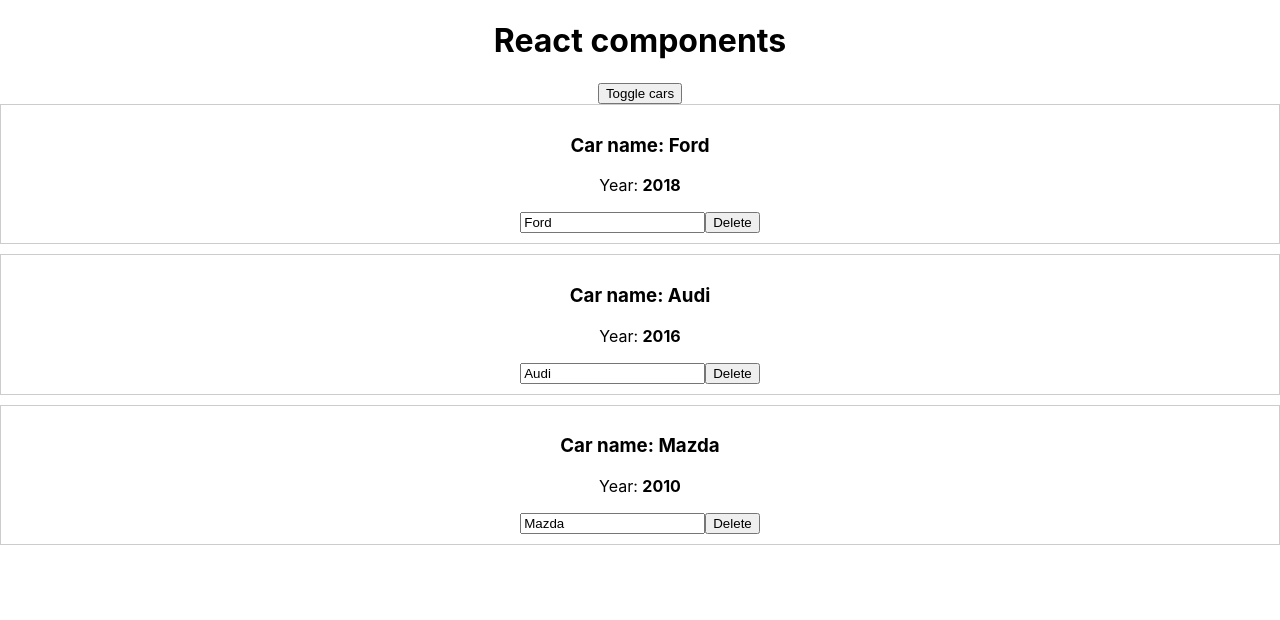
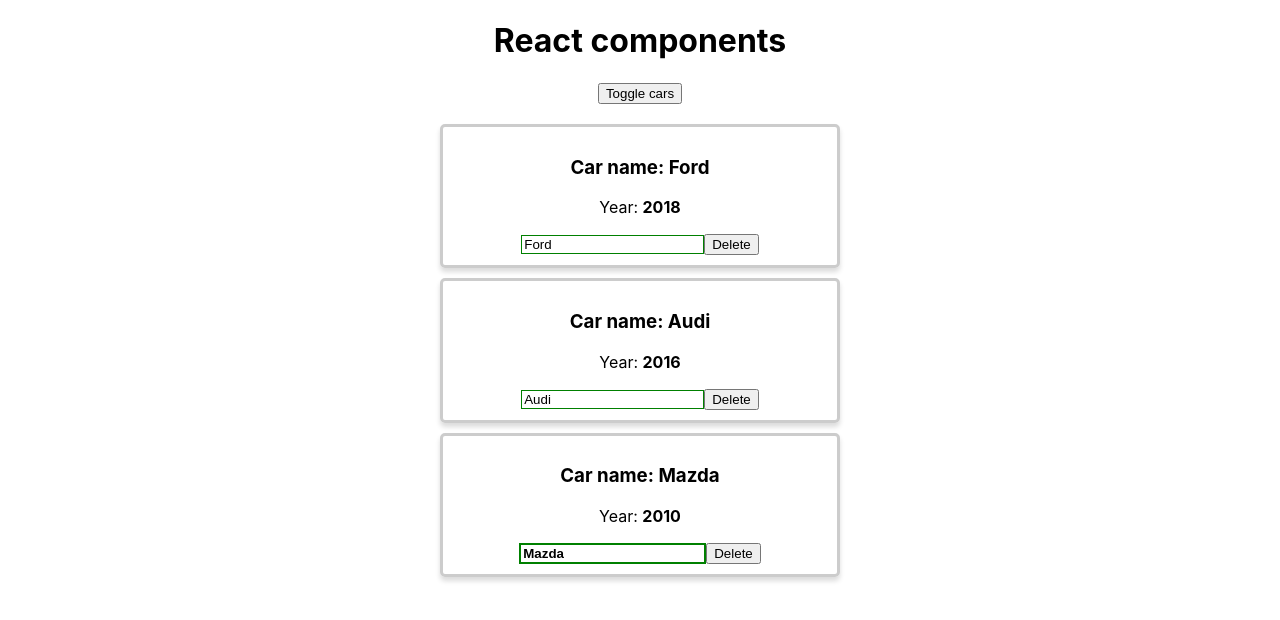
Before and after one commit to SyominAM/react, a React (Create React App) app: page / in a window 1280 px wide. Both pictures are taken after a click on the button "Toggle cars". Shown: the top 620 px of the page. Built offline with nearby package versions, Linux system fonts and the light colour scheme.

Commit message:
use 'radium'

```diff
--- a/src/App.js
+++ b/src/App.js
@@ -65,7 +65,13 @@
           onClick={this.toggleCarsHandler}
         >Toggle cars</button>
 
-        { cars }
+        <div style={{
+          width: 400,
+          margin: 'auto',
+          paddingTop: '20px'
+        }}>
+          { cars }
+        </div>
       </div>
     );
   }
--- a/src/Car/Car.js
+++ b/src/Car/Car.js
@@ -1,15 +1,44 @@
 import React from 'react'
+import Radium from 'radium'
+import './Car.css'
 
-export default props => (
-  <div style={{
-    border: '1px solid #ccc',
-    marginBottom: '10px',
-    display: 'block',
-    padding: '10px'//отступ
-  }}>
-    <h3>Сar name: {props.name}</h3>
-    <p>Year: <strong>{props.year}</strong></p>
-    <input type="text" onChange={props.onChangeName} value={props.name} />
-    <button onClick={props.onDelete}>Delete</button>
-  </div>
-)
+const Car = props => {
+  const inputClasses = ['input']
+
+  if (props.name !== '') {
+    inputClasses.push('green')
+  } else {
+    inputClasses.push('red')
+  }
+
+  if (props.name.length > 4) {
+    inputClasses.push('bold')
+  }
+
+  const style = {
+    border: '3px solid #ccc',
+    boxShadow: '0 4px 5px 0 rgba(0, 0, 0, .14)',
+    ':hover': {
+      border: '5px solid #aaa',
+      boxShadow: '0 4px 15px 0 rgba(0, 0, 0, .25)',
+      cursor: 'pointer'
+    }
+  }
+
+  return (
+    <div className="Car" style={style}>
+      <h3>Сar name: {props.name}</h3>
+      <p>Year: <strong>{props.year}</strong></p>
+      <input
+        type="text"
+        onChange={props.onChangeName}
+        value={props.name}
+        className={inputClasses.join(' ')}
+      />
+      <button onClick={props.onDelete}>Delete</button>
+    </div>
+  )
+}
+
+
+export default Radium(Car)
```
